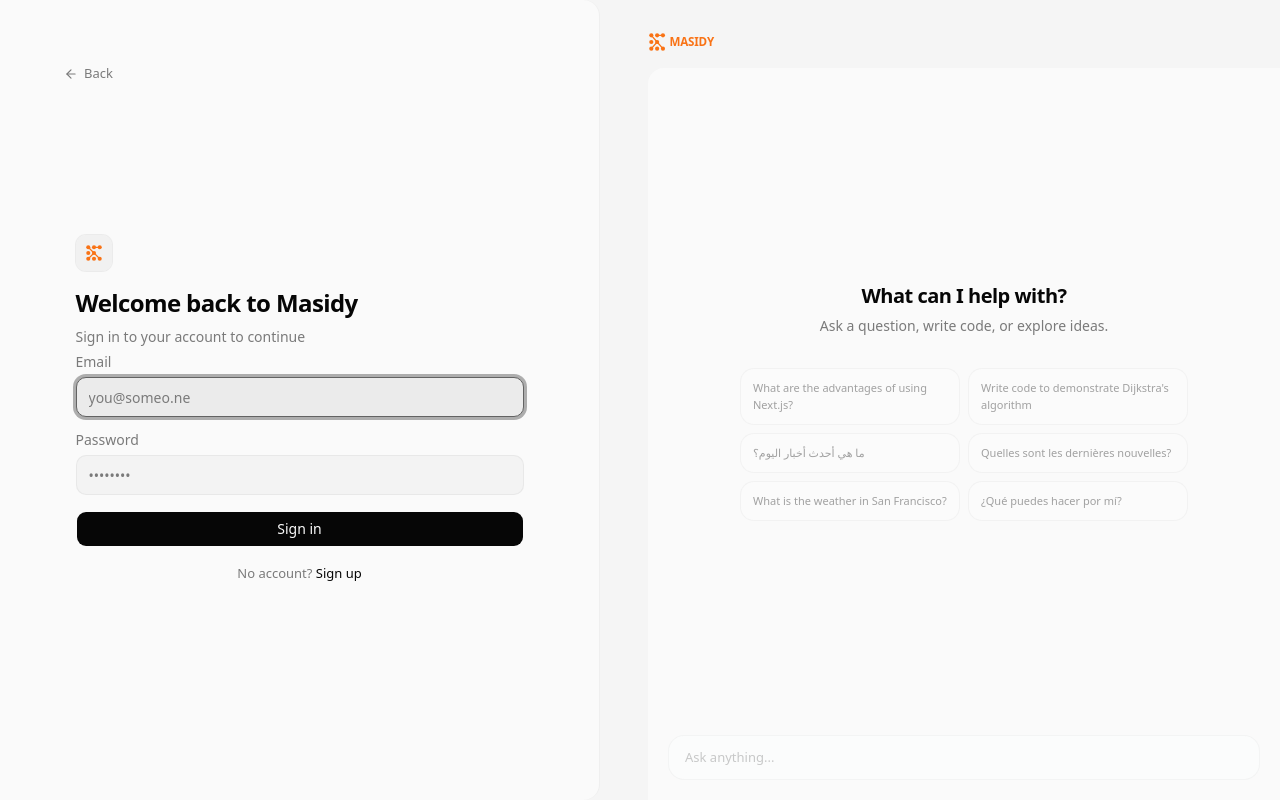
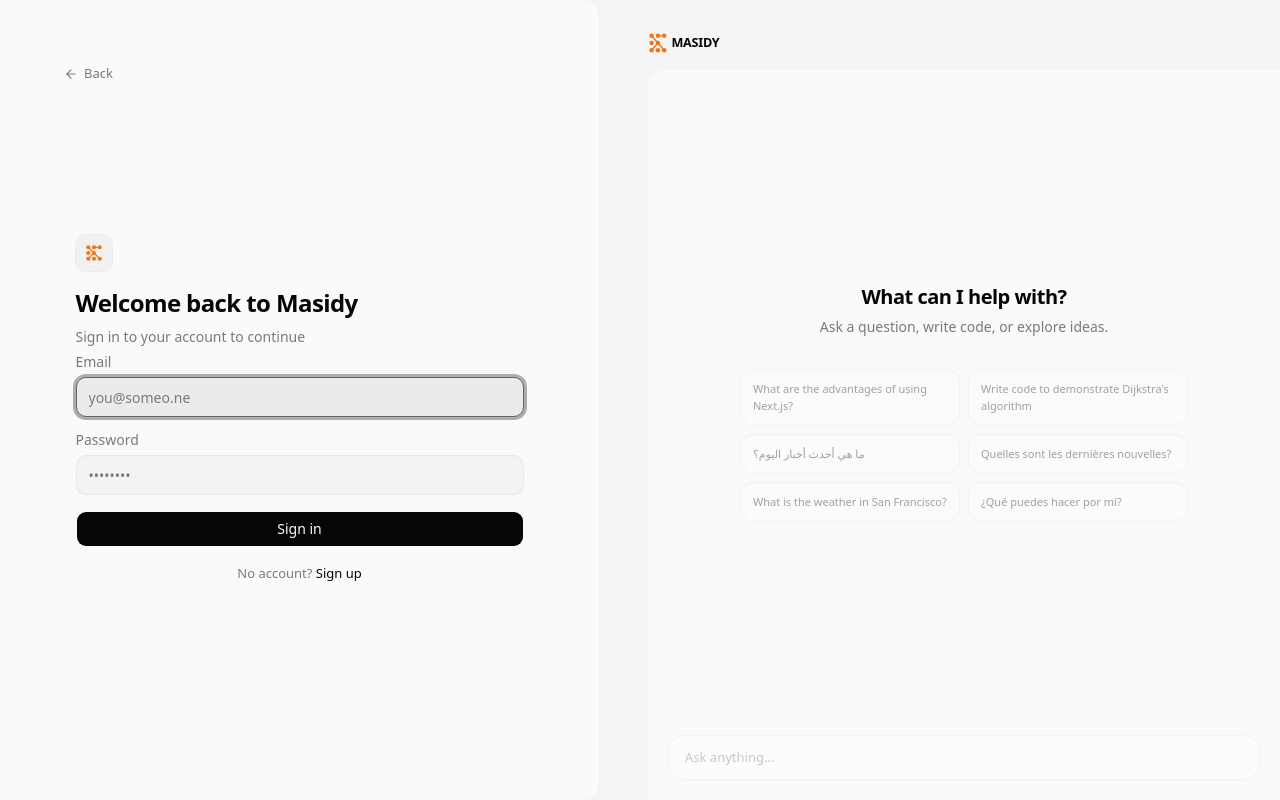
Before and after one commit to masidytest/chatbot, a Next.js app: page /login in a window 1280 px wide. Built offline with nearby package versions, Linux system fonts and the light colour scheme; no server answers; what bcrypt-ts would draw is missing.

Commit message:
fix: MASIDY text uses currentColor via inline SVG - black light, white dark, icon always orange

```diff
--- a/components/chat/masidy-logo.tsx
+++ b/components/chat/masidy-logo.tsx
@@ -1,22 +1,51 @@
 "use client";
 
-// Full logo: icon + MASIDY text
+// Full logo: orange dot grid icon + MASIDY text (black/white per theme)
 export function MasidyBrand({ size = "md" }: { size?: "sm" | "md" | "lg" }) {
-  const heights = { sm: 20, md: 24, lg: 36 };
-  const h = heights[size];
-  const w = Math.round(h * (200 / 48));
+  const scales = { sm: 0.45, md: 0.55, lg: 0.82 };
+  const s = scales[size];
+  const w = Math.round(200 * s);
+  const h = Math.round(48 * s);
+
   return (
-    <img
-      alt="Masidy"
+    <svg
+      fill="none"
       height={h}
-      src="/masidy-logo.svg"
-      style={{ height: h, width: w }}
+      viewBox="0 0 200 48"
       width={w}
-    />
+      xmlns="http://www.w3.org/2000/svg"
+    >
+      {/* Dot grid - always orange */}
+      <circle cx="8" cy="8" fill="#F97316" r="5" />
+      <circle cx="22" cy="8" fill="#F97316" r="5" />
+      <circle cx="36" cy="8" fill="#F97316" r="5" />
+      <circle cx="8" cy="24" fill="#F97316" r="5" />
+      <circle cx="22" cy="24" fill="#F97316" r="5" />
+      <circle cx="8" cy="40" fill="#F97316" r="5" />
+      <circle cx="22" cy="40" fill="#F97316" r="5" />
+      <circle cx="36" cy="40" fill="#F97316" r="5" />
+      <line stroke="#F97316" strokeLinecap="round" strokeWidth="3" x1="8" x2="22" y1="8" y2="24" />
+      <line stroke="#F97316" strokeLinecap="round" strokeWidth="3" x1="22" x2="36" y1="8" y2="8" />
+      <line stroke="#F97316" strokeLinecap="round" strokeWidth="3" x1="22" x2="8" y1="24" y2="40" />
+      <line stroke="#F97316" strokeLinecap="round" strokeWidth="3" x1="22" x2="36" y1="24" y2="40" />
+      {/* MASIDY text - currentColor = black in light, white in dark */}
+      <text
+        dominantBaseline="auto"
+        fill="currentColor"
+        fontFamily="system-ui, -apple-system, sans-serif"
+        fontSize="28"
+        fontWeight="700"
+        letterSpacing="-0.5"
+        x="52"
+        y="34"
+      >
+        MASIDY
+      </text>
+    </svg>
   );
 }
 
-// Icon only: dot grid
+// Icon only: dot grid - always orange
 export function MasidyIcon({ size = 20 }: { size?: number }) {
   return (
     <img
@@ -29,7 +58,7 @@
   );
 }
 
-// Wordmark only (for places that just need the text)
+// Wordmark only
 export function MasidyWordmark({ size = "md" }: { size?: "sm" | "md" | "lg" }) {
   const sizes = { sm: "text-sm", md: "text-base", lg: "text-2xl" };
   return (
```
Also changed, not shown: public/masidy-logo.svg.
